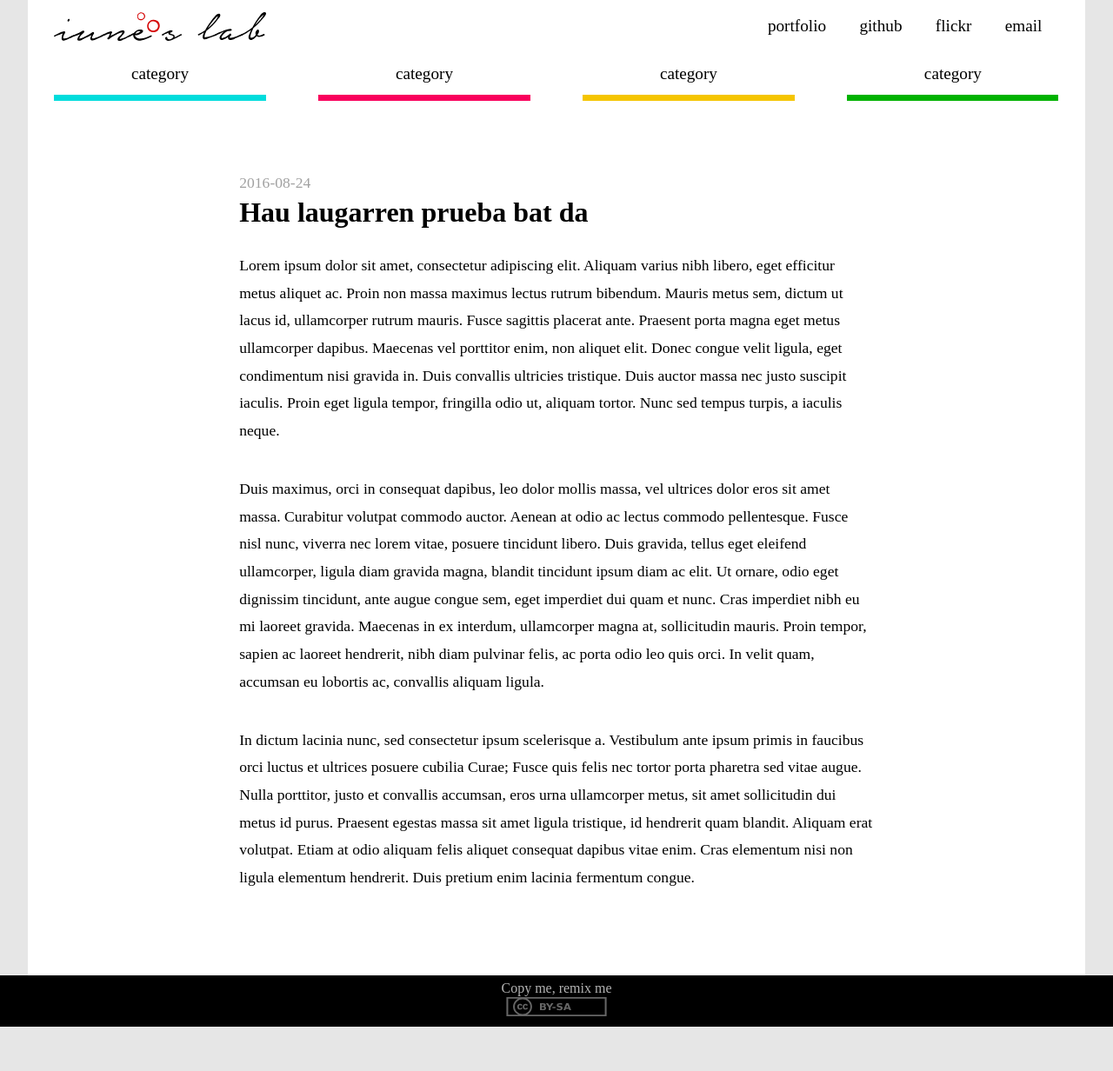
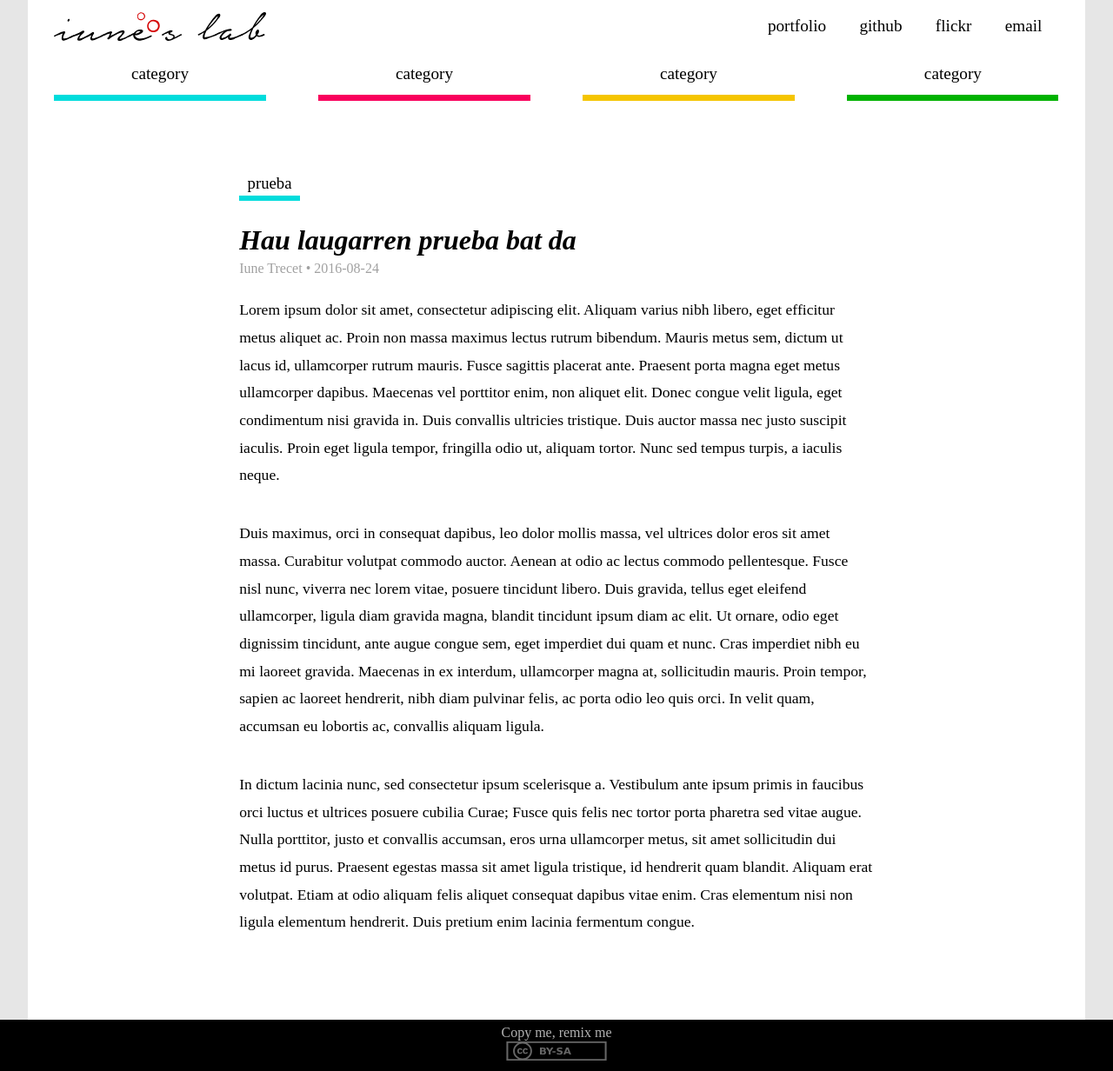
Before and after one commit to iunetrecet/lab, a Jekyll site: the page built from _posts/2016-08-27-hau-laugarren-prueba-bat-da.md, in a window 1280 px wide. Shown: the whole page at 87% size. Built offline with Jekyll 4.4.1, drawn with Linux system fonts in a browser that asks for light colours; before the commit the page ends 1181 px from its top, so only the background shows below that.

Commit message:
Post design

```diff
--- a/_layouts/post.html
+++ b/_layouts/post.html
@@ -5,7 +5,8 @@ layout: default
 
 
 <article class="post">
-  <p class="date">{{ page.date | date: "%Y-%m-%d"  }}</p>
+  <h3 class="category {{ page.category }}">{{ page.category }}</h3>
   <h1>{{ page.title }}</h1>
+  <p class="date"><a href="http://iune.info">{{ page.author }}</a> &#8226; {{ page.date | date: "%Y-%m-%d"  }}</p>
   <div class="postContent">{{ content }}</div>
 </article>
--- a/_posts/2016-08-27-hau-laugarren-prueba-bat-da.md
+++ b/_posts/2016-08-27-hau-laugarren-prueba-bat-da.md
@@ -4,6 +4,7 @@ title: "Hau laugarren prueba bat da"
 thumbnail: "/images/thumbnails/prueba4.png"
 category: prueba
 date: 2016-08-24
+author: Iune Trecet
 ---
 Lorem ipsum dolor sit amet, consectetur adipiscing elit. Aliquam varius nibh libero, eget efficitur metus aliquet ac. Proin non massa maximus lectus rutrum bibendum. Mauris metus sem, dictum ut lacus id, ullamcorper rutrum mauris. Fusce sagittis placerat ante. Praesent porta magna eget metus ullamcorper dapibus. Maecenas vel porttitor enim, non aliquet elit. Donec congue velit ligula, eget condimentum nisi gravida in. Duis convallis ultricies tristique. Duis auctor massa nec justo suscipit iaculis. Proin eget ligula tempor, fringilla odio ut, aliquam tortor. Nunc sed tempus turpis, a iaculis neque.
 
--- a/_sass/base.sass
+++ b/_sass/base.sass
@@ -1,6 +1,7 @@
 body
   margin: 0
   background: #e6e6e6
+  font-family: "Aller light"
   #wrap
     width: 95%
     margin: 0 auto
--- a/_sass/post.sass
+++ b/_sass/post.sass
@@ -1,11 +1,20 @@
 article.post
   padding: 5% 20%
   h1
-    margin-top: 0
+    margin-bottom: 0
     font-size: 2em
+    font-style: italic
   p
     font-size: 1.1em
     line-height: 1.8em
     margin-bottom: 2em
   p.date
+    margin: 0
+    font-size: 1rem
+  h3.category
+    display: inline-block
+    font-family: $sc
+    font-weight: normal
+    padding: .2em .5em
+    border-bottom-width: .4rem
     margin-bottom: 0
--- a/_sass/settings.sass
+++ b/_sass/settings.sass
@@ -31,3 +31,5 @@ $d: #00b200
 p.date
   color: #a1a1a1
   margin-bottom: 0
+  a
+    color: #a1a1a1
```
